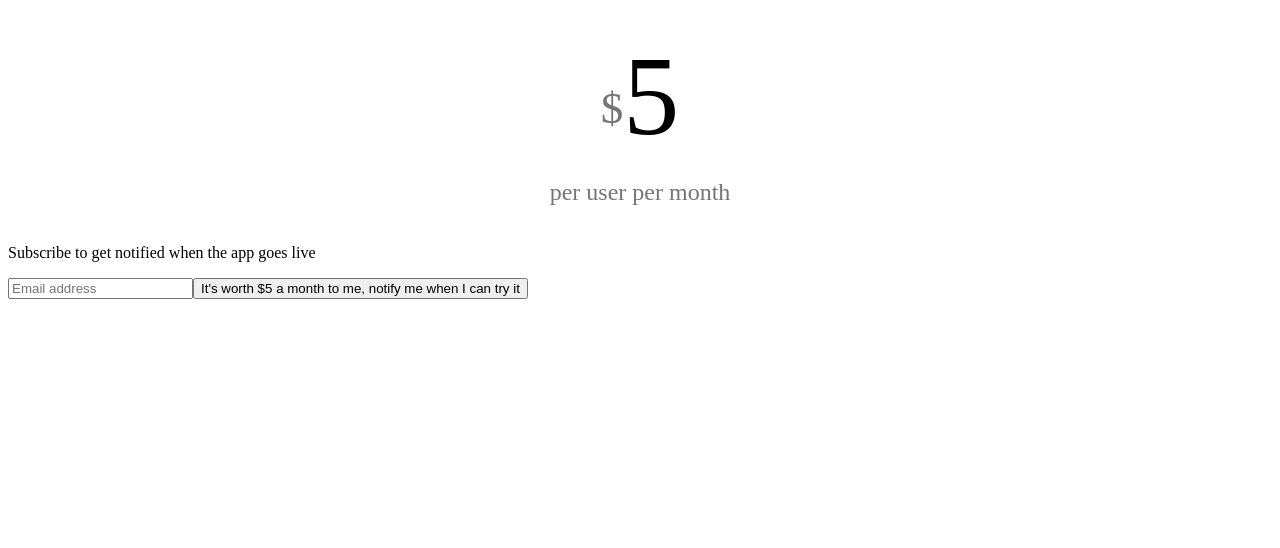
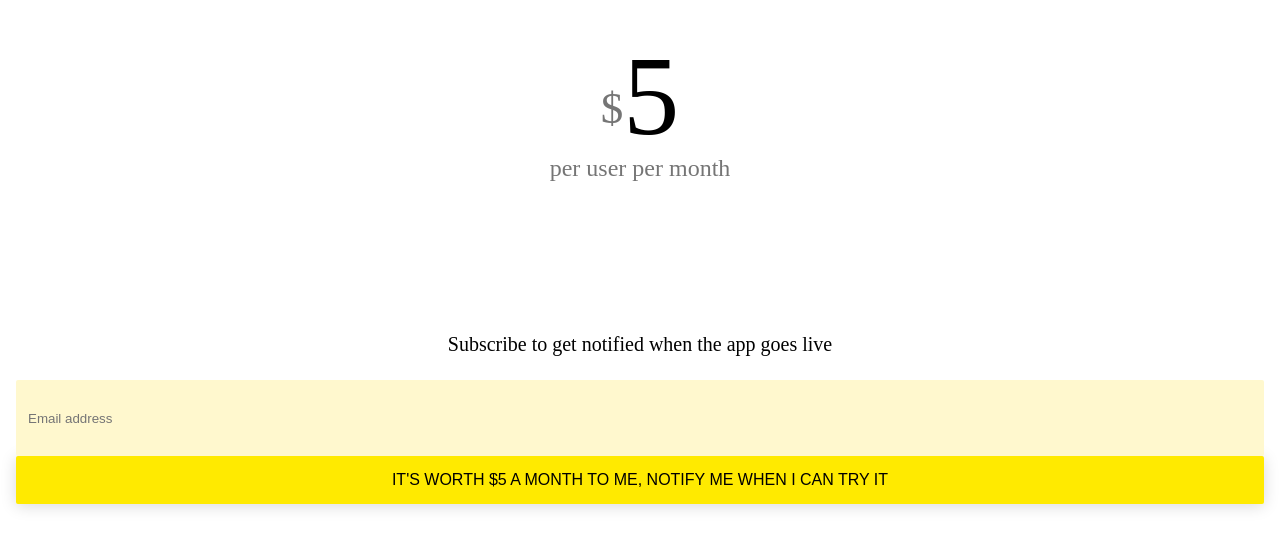
Before and after one commit to maciejmyslinski/formoffline.com, a Gatsby site: page / in a window 1280 px wide. Shown: the part 3792-4340 px from the top of the page. Before the commit the page ends 4099 px from the top, so only its background shows below. Built offline with nearby package versions, Linux system fonts and the light colour scheme; Gatsby itself is replaced by a stand-in of ours.

Commit message:
Style subscription box

```diff
--- a/src/pages/index.js
+++ b/src/pages/index.js
@@ -131,6 +131,45 @@ const PriceDescription = styled.p`
   line-height: 24px;
   color: rgba(0, 0, 0, 0.54);
   text-align: center;
+  margin: 0 auto;
+`
+
+const Subscription = styled.div`
+  margin: 144px 0 120px;
+  padding: 8px;
+`
+
+const SubscriptionIncentive = styled.p`
+  margin: 0 0 24px;
+  text-align: center;
+  font-size: 20px;
+  line-height: 24px;
+`
+
+const SubscriptionForm = styled.form`
+  display: flex;
+  flex-flow: column nowrap;
+`
+
+const SubscriptionInput = styled.input`
+  background-color: #fff8ce;
+  border: 0;
+  height: 48px;
+  padding: 14px 12px;
+  z-index: 1;
+  border-radius: 2px;
+`
+
+const SubscriptionButton = styled.button`
+  text-transform: uppercase;
+  font-weight: 500;
+  font-size: 16px;
+  line-height: 24px;
+  background-color: #ffea00;
+  border: 0;
+  box-shadow: 0 2px 16px 0 rgba(0, 0, 0, 0.15);
+  border-radius: 2px;
+  padding: 12px;
 `
 
 const IndexPage = () => (
@@ -225,15 +264,17 @@ const IndexPage = () => (
       </Price>
       <PriceDescription>per user per month</PriceDescription>
     </Pricing>
-    <div>
-      <p>Subscribe to get notified when the app goes live</p>
-      <form>
-        <input type="email" placeholder="Email address" />
-        <button type="submit">
+    <Subscription>
+      <SubscriptionIncentive>
+        Subscribe to get notified when the app goes live
+      </SubscriptionIncentive>
+      <SubscriptionForm>
+        <SubscriptionInput type="email" placeholder="Email address" />
+        <SubscriptionButton type="submit">
           It's worth $5 a month to me, notify me when I can try it
-        </button>
-      </form>
-    </div>
+        </SubscriptionButton>
+      </SubscriptionForm>
+    </Subscription>
   </div>
 )
 
```
